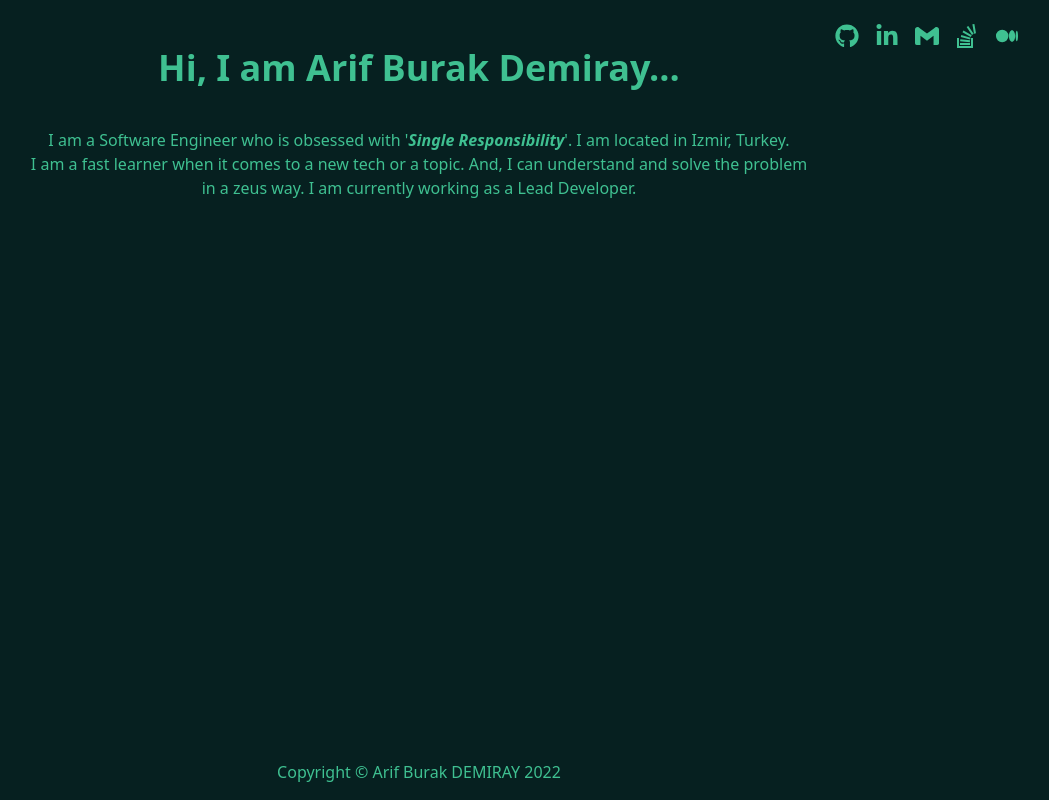
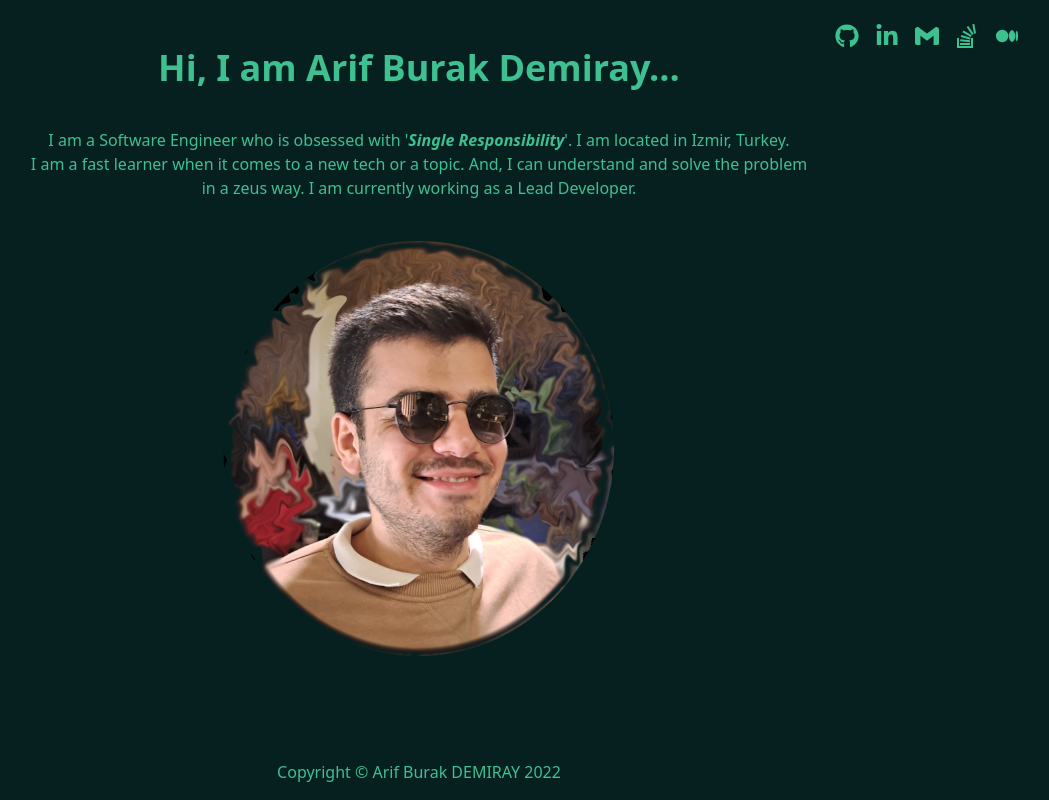
Before and after one commit to arifBurakDemiray/demiray.co, a Vue app: page / in a window 1280 px wide. Shown: the whole page, without its empty margins (221-1270 px from the left). Built offline with nearby package versions, Linux system fonts and the light colour scheme.

Commit message:
feat: welcome page done

```diff
--- a/src/pages/Home.vue
+++ b/src/pages/Home.vue
@@ -11,7 +11,7 @@
       I am located in Izmir, Turkey.<br/>I am a fast learner when it comes to a new tech or a topic. And, I can understand and solve the problem<br/>
       in a zeus way. I am currently working as a Lead Developer.
       </span>
-
+      <img className="mx-auto pt-10" src="../assets/me.png">
     </div>
     <footer className="absolute color-d-f self-end pb-4">
       Copyright © Arif Burak DEMIRAY 2022
```
Also changed, not shown: src/assets/me.png (added).
